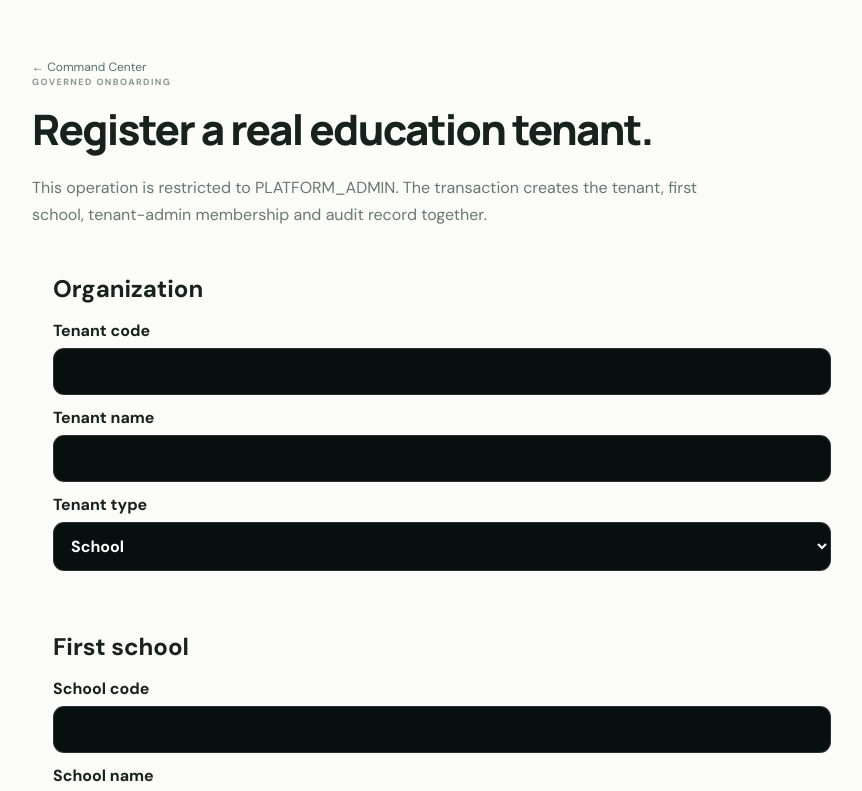
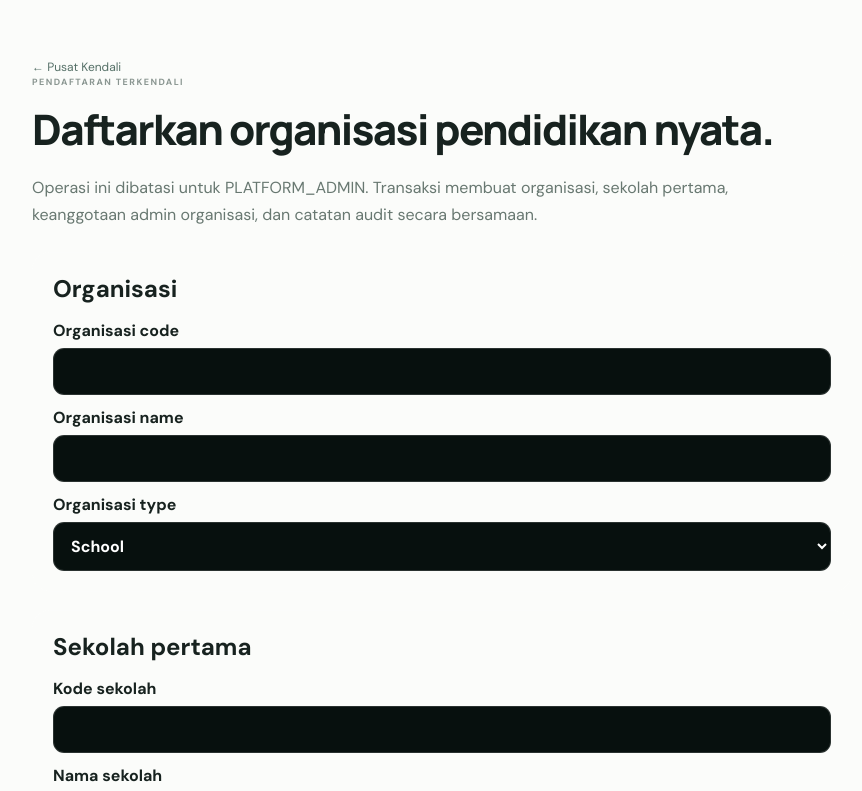
Before and after one commit to Yudi8377/EDUNEXUS, a Next.js app in the folder apps/web/: page /onboarding in a window 1280 px wide. Shown: the top 791 px of the page, without its empty margins (186-1048 px from the left). Built offline with nearby package versions, Linux system fonts and the light colour scheme.

Commit message:
feat(i18n): translate EDUNEXUS operational UI to Indonesian

```diff
--- a/apps/web/app/onboarding/page.tsx
+++ b/apps/web/app/onboarding/page.tsx
@@ -4,7 +4,7 @@ import { FormEvent, useState } from "react";
 import { createClient } from "@/lib/supabase/client";
 
 export default function OnboardingPage() {
-  const [form,setForm]=useState({tenantCode:"",tenantName:"",tenantType:"school",schoolCode:"",schoolName:"",address:"",phone:""});
+  const [form,setForm]=useState({tenantCode:"",tenantName:"",tenantJenis:"school",schoolCode:"",schoolName:"",address:"",phone:""});
   const [status,setStatus]=useState("");
   const [busy,setBusy]=useState(false);
 
@@ -14,23 +14,23 @@ export default function OnboardingPage() {
     e.preventDefault(); setBusy(true); setStatus("");
     const supabase=createClient();
     const {data,error}=await supabase.rpc("create_tenant_with_school",{
-      p_tenant_code:form.tenantCode,p_tenant_name:form.tenantName,p_tenant_type:form.tenantType,
+      p_tenant_code:form.tenantCode,p_tenant_name:form.tenantName,p_tenant_type:form.tenantJenis,
       p_school_code:form.schoolCode,p_school_name:form.schoolName,p_school_address:form.address||null,p_school_phone:form.phone||null
     });
     if(error){setStatus(error.message);setBusy(false);return;}
-    setStatus(`Onboarding complete. Tenant: ${data.tenant_id} · School: ${data.school_id}`);
+    setStatus(`Pendaftaran selesai. Organisasi: ${data.tenant_id} · Sekolah: ${data.school_id}`);
     setBusy(false);
   }
 
   return <main className="simple-page">
-    <a href="/">← Command Center</a><p className="eyebrow">GOVERNED ONBOARDING</p>
-    <h1>Register a real education tenant.</h1>
-    <p className="lede">This operation is restricted to PLATFORM_ADMIN. The transaction creates the tenant, first school, tenant-admin membership and audit record together.</p>
+    <a href="/">← Pusat Kendali</a><p className="eyebrow">PENDAFTARAN TERKENDALI</p>
+    <h1>Daftarkan organisasi pendidikan nyata.</h1>
+    <p className="lede">Operasi ini dibatasi untuk PLATFORM_ADMIN. Transaksi membuat organisasi, sekolah pertama, keanggotaan admin organisasi, dan catatan audit secara bersamaan.</p>
     <form className="onboarding-form" onSubmit={submit}>
-      <section><h2>Organization</h2><label>Tenant code<input value={form.tenantCode} onChange={e=>set("tenantCode",e.target.value)} required /></label><label>Tenant name<input value={form.tenantName} onChange={e=>set("tenantName",e.target.value)} required /></label><label>Tenant type<select value={form.tenantType} onChange={e=>set("tenantType",e.target.value)}><option value="school">School</option><option value="district">District</option><option value="education_group">Education Group</option></select></label></section>
-      <section><h2>First school</h2><label>School code<input value={form.schoolCode} onChange={e=>set("schoolCode",e.target.value)} required /></label><label>School name<input value={form.schoolName} onChange={e=>set("schoolName",e.target.value)} required /></label><label>Address<textarea value={form.address} onChange={e=>set("address",e.target.value)} /></label><label>Phone<input value={form.phone} onChange={e=>set("phone",e.target.value)} /></label></section>
+      <section><h2>Organisasi</h2><label>Organisasi code<input value={form.tenantCode} onChange={e=>set("tenantCode",e.target.value)} required /></label><label>Organisasi name<input value={form.tenantName} onChange={e=>set("tenantName",e.target.value)} required /></label><label>Organisasi type<select value={form.tenantJenis} onChange={e=>set("tenantJenis",e.target.value)}><option value="school">School</option><option value="district">Distrik</option><option value="education_group">Grup pendidikan</option></select></label></section>
+      <section><h2>Sekolah pertama</h2><label>Kode sekolah<input value={form.schoolCode} onChange={e=>set("schoolCode",e.target.value)} required /></label><label>Nama sekolah<input value={form.schoolName} onChange={e=>set("schoolName",e.target.value)} required /></label><label>Alamat<textarea value={form.address} onChange={e=>set("address",e.target.value)} /></label><label>Telepon<input value={form.phone} onChange={e=>set("phone",e.target.value)} /></label></section>
       {status && <div className="auth-error" role="status">{status}</div>}
-      <button type="submit" disabled={busy}>{busy?"Creating governed records…":"Create tenant + school"}</button>
+      <button type="submit" disabled={busy}>{busy?"Membuat data terkendali…":"Buat organisasi + sekolah"}</button>
     </form>
   </main>;
 }
```
